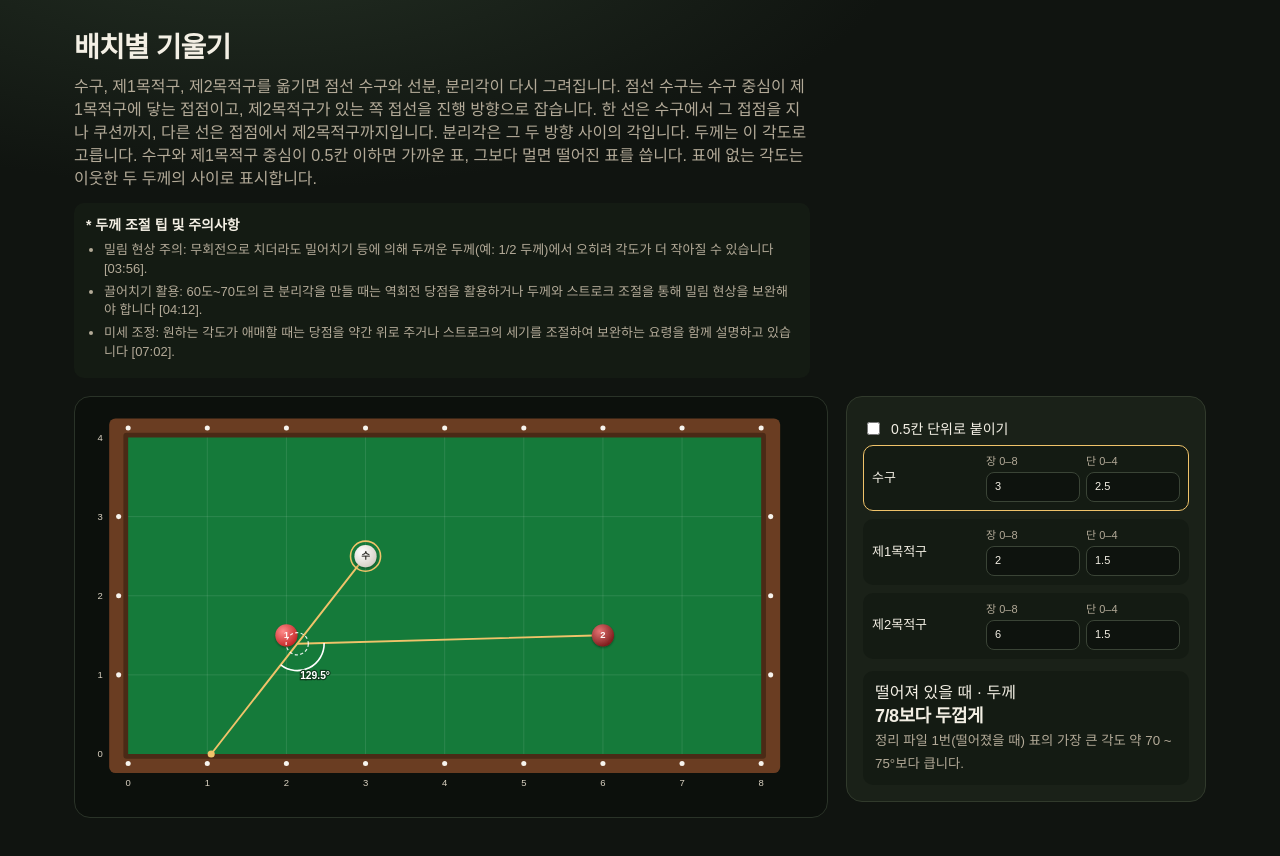
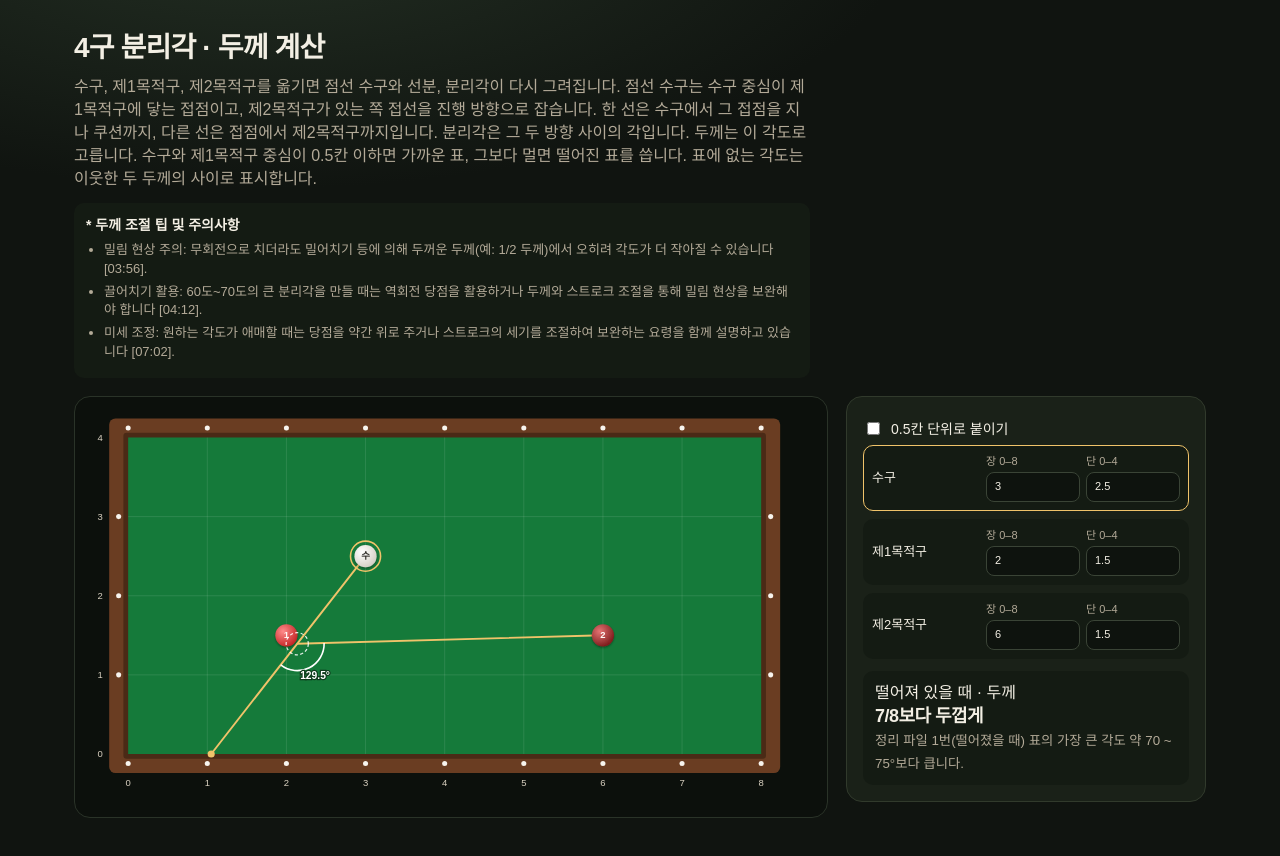
Before and after one commit to zecsky/billiard-4ball-angle, a plain HTML site: page index.html in a window 1280 px wide. Drawn offline with Linux system fonts and the light colour scheme.

Commit message:
페이지 제목을 4구 분리각 · 두께 계산으로 변경
Co-authored-by: Cursor <cursoragent@cursor.com>

```diff
--- a/index.html
+++ b/index.html
@@ -3,7 +3,7 @@
 <head>
 <meta charset="utf-8">
 <meta name="viewport" content="width=device-width, initial-scale=1">
-<title>배치별 기울기</title>
+<title>4구 분리각 · 두께 계산</title>
 <style>
   :root {
     --bg: #101410;
@@ -161,7 +161,7 @@
 </head>
 <body>
 <header>
-  <h1>배치별 기울기</h1>
+  <h1>4구 분리각 · 두께 계산</h1>
   <p>수구, 제1목적구, 제2목적구를 옮기면 점선 수구와 선분, 분리각이 다시 그려집니다. 점선 수구는 수구 중심이 제1목적구에 닿는 접점이고, 제2목적구가 있는 쪽 접선을 진행 방향으로 잡습니다. 한 선은 수구에서 그 접점을 지나 쿠션까지, 다른 선은 접점에서 제2목적구까지입니다. 분리각은 그 두 방향 사이의 각입니다. 두께는 이 각도로 고릅니다. 수구와 제1목적구 중심이 0.5칸 이하면 가까운 표, 그보다 멀면 떨어진 표를 씁니다. 표에 없는 각도는 이웃한 두 두께의 사이로 표시합니다.</p>
   <div class="tips">
     <h3>* 두께 조절 팁 및 주의사항</h3>
```
